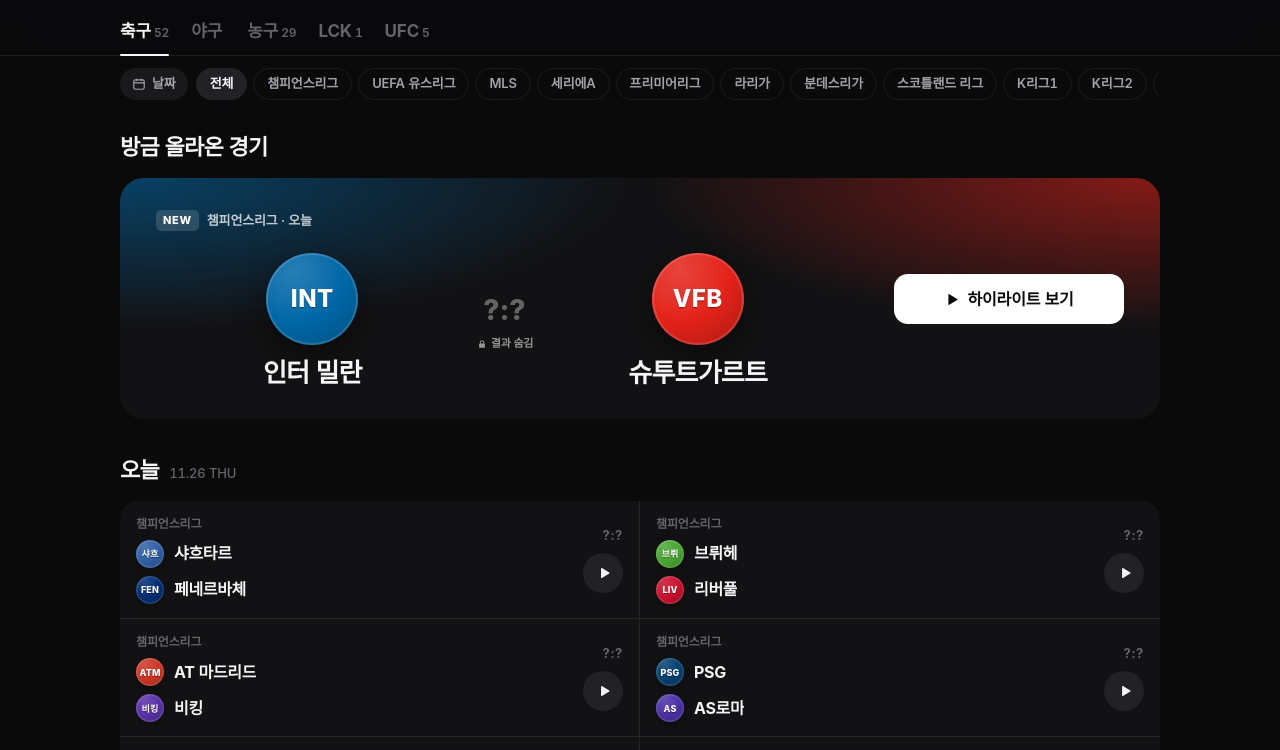
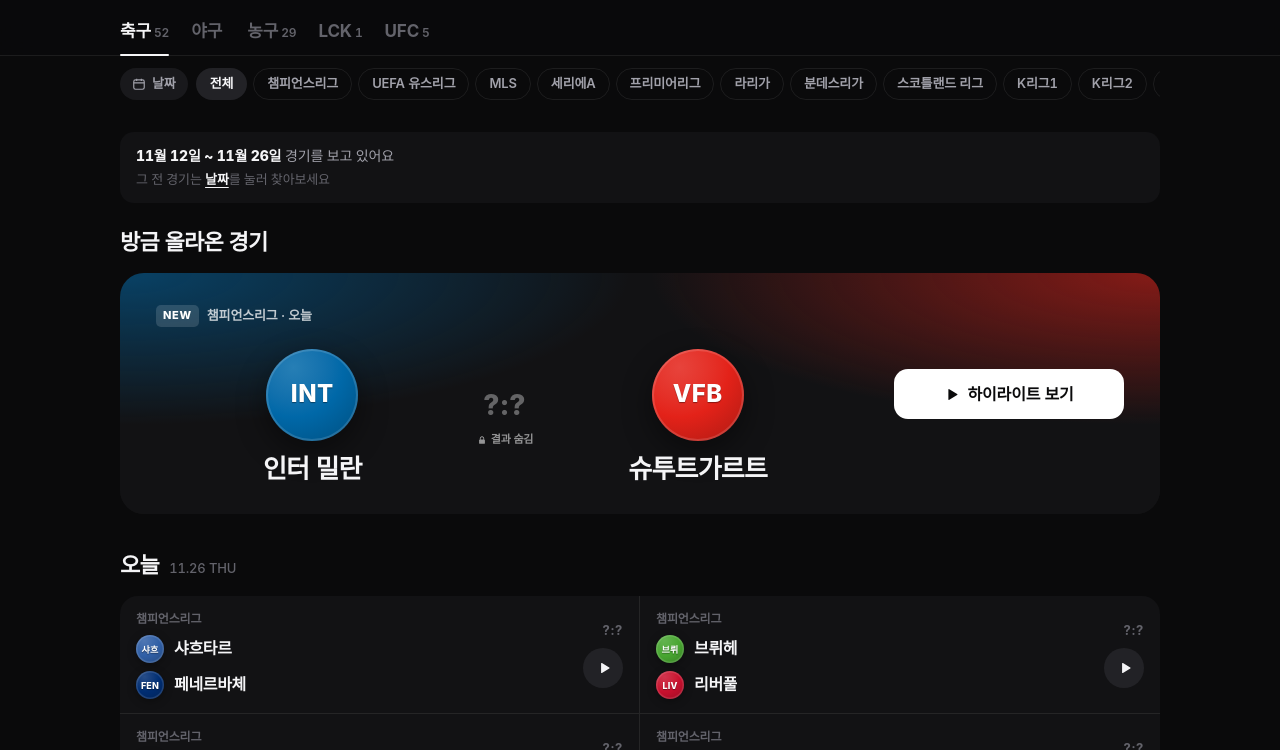
Before and after one commit to 007sadkuk/nospo, a plain HTML site: page index.html in a window 1280 px wide. Shown: the part 47-797 px from the top of the page. Drawn offline with Linux system fonts and the light colour scheme; a web font is replaced by a local one.

Commit message:
목록 위에 보고 있는 기간 표시 + 날짜 찾기 안내

```diff
--- a/index.html
+++ b/index.html
@@ -127,6 +127,10 @@ main { padding-block: 20px 64px; display: flex; flex-direction: column; gap: 36p
 .skel::after { content: ''; display: block; margin: 18px 16px; height: 12px; width: 45%; border-radius: 6px; background: var(--s3); box-shadow: 0 20px 0 0 var(--s3); }
 @media (prefers-reduced-motion: no-preference) { .skel::after { animation: pulse 1.2s ease-in-out infinite; } @keyframes pulse { 50% { opacity: .5; } } }
 .foot { text-align: center; color: var(--t3); font-size: 12px; }
+.range { display: flex; flex-direction: column; gap: 4px; padding: 14px 16px; border-radius: 14px; background: var(--s1); font-size: 14px; color: var(--t2); margin-bottom: -12px; }
+.range b { color: var(--text); font-weight: 800; }
+.range .sub { font-size: 13px; color: var(--t3); }
+.range button { color: var(--text); font-weight: 700; text-decoration: underline; text-underline-offset: 3px; }
 .moreall { align-self: center; height: 46px; padding: 0 22px; border-radius: 999px; background: var(--s2); color: var(--text); font-size: 15px; font-weight: 700; }
 .moreall span { color: var(--t3); font-weight: 600; margin-left: 4px; }
 
@@ -323,7 +327,9 @@ function render() {
   if (!pickDate) { const h = list.find(m => !m.videos.some(v => watched.has(v.id))) || list[0]; hero = heroHtml(h); rest = list.filter(m => m !== h); }
   const days = new Map();
   rest.forEach(m => days.set(m.date, [...(days.get(m.date) || []), m]));
-  $('main').innerHTML = bar + hero + [...days].map(([d, ms]) => {
+  const md = s => `${Number(s.slice(5, 7))}월 ${Number(s.slice(8))}일`;
+  const range = pickDate ? '' : `<div class="range"><div><b>${md(daysAgo(span))} ~ ${md(todayKST())}</b> 경기를 보고 있어요</div><div class="sub">그 전 경기는 <button id="rangeCal">날짜</button>를 눌러 찾아보세요</div></div>`;
+  $('main').innerHTML = range + bar + hero + [...days].map(([d, ms]) => {
     const lab = dayLabel(d);
     return `<section><h2 class="sec-h"><b>${lab.name}</b><span>${lab.name.includes('월') ? lab.code.slice(6) : lab.code}</span></h2><div class="list">${ms.map(rowHtml).join('')}</div></section>`;
   }).join('') + (older ? `<button class="moreall" id="moreOld">이전 경기 더 보기 <span>${older}</span></button>` : '') + `<p class="foot">공식 유튜브 채널 영상만 모아요 · 1시간마다 업데이트</p>`;
@@ -384,6 +390,7 @@ document.addEventListener('click', e => {
   if (tab) { sport = tab.dataset.sport; league = '전체'; pickDate = null; span = RECENT_DAYS; store.set('nospo.sport', sport); render(); window.scrollTo(0, 0); return; }
   if (e.target.id === 'clearDate') { pickDate = null; render(); return; }
   if (e.target.closest('#moreOld')) { span += RECENT_DAYS; render(); return; }
+  if (e.target.id === 'rangeCal') { const inp = $('calInput'); try { inp.showPicker(); } catch { inp.focus(); inp.click(); } return; }
   const chip = e.target.closest('.chip');
   if (chip) { league = chip.dataset.league; render(); return; }
   const p = e.target.closest('[data-play]');
```
